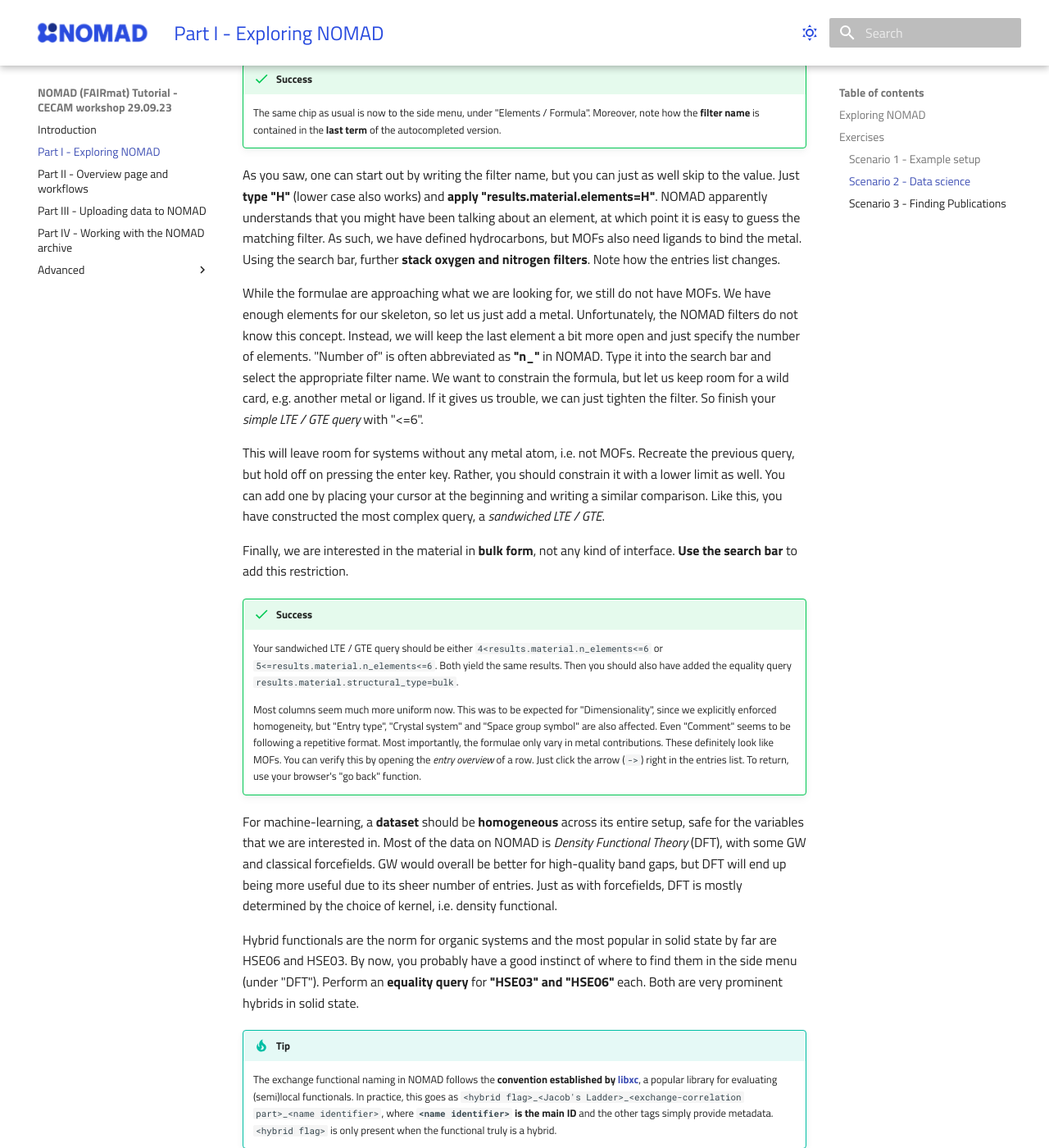
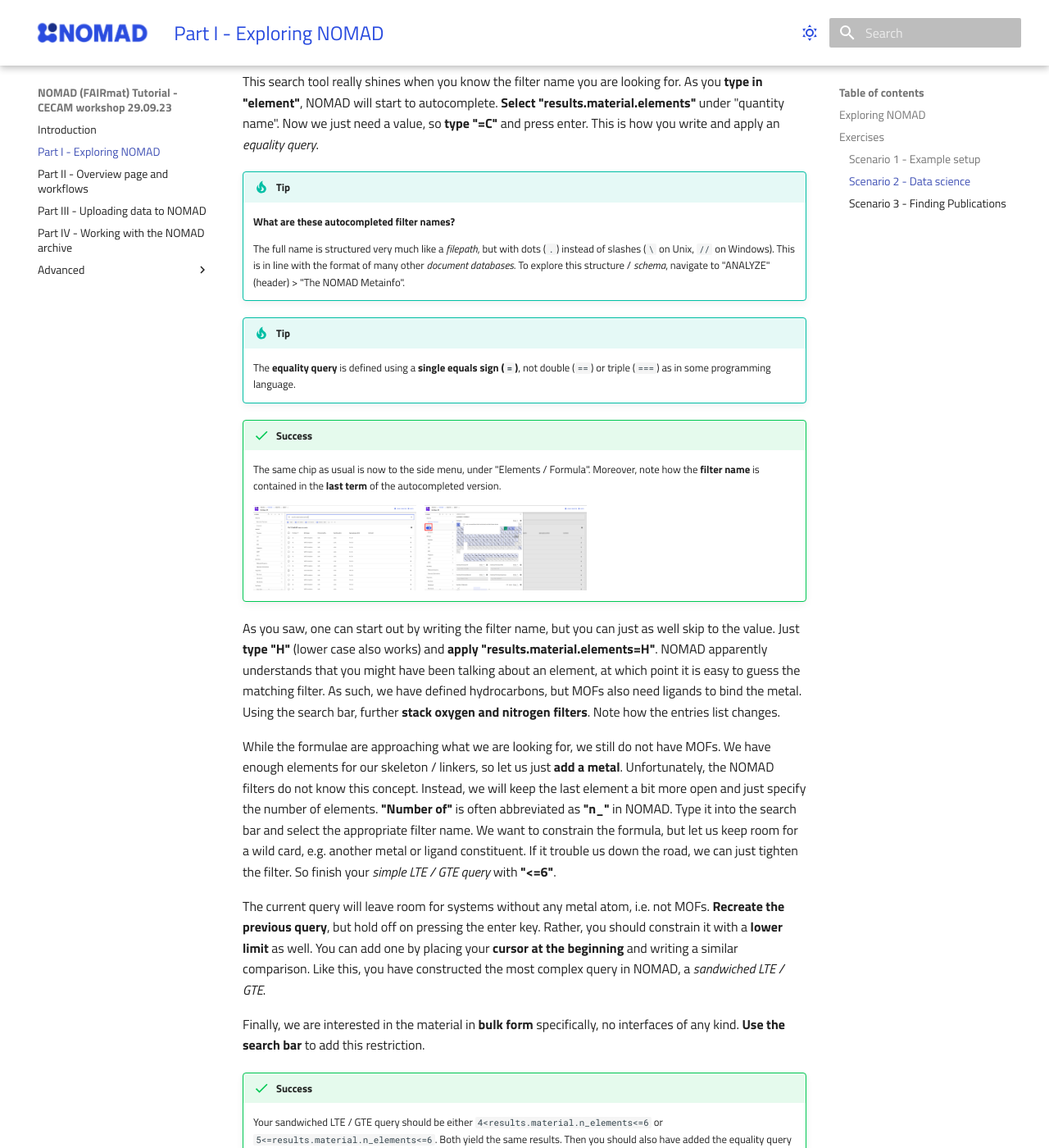
Before and after one commit to FAIRmat-NFDI/AreaC-Tutorial-CECAM-2023, an MkDocs documentation site: the page built from docs/part1.md, in a window 1280 px wide and 1400 px high, scrolled down 7045 px. Shown: the whole window at 82% size. Built offline with MkDocs 1.6.1 and Material for MkDocs 9.7.7, drawn with Linux system fonts in a browser that asks for light colours; some of the changed text lies outside the part shown.

Commit message:
Polish scenario 2 + add figures

```diff
--- a/docs/part1.md
+++ b/docs/part1.md
@@ -38,6 +38,7 @@ The landing NOMAD Entries page is a very intuitive and easy-to-use Graphical Use
 To get you acquainted with the GUI search in NOMAD, we will be presenting you with a couple of _scenarios_, similar to how you might encounter them in your daily activities.
 Each scenario starts with an _assignment box_ explaining the objective and listing the main skills you will acquire.
 They then proceed with a step-by-step walkthrough, with the most essential steps highlighted in boldface.
+
 There are several checkpoints along the way to ensure you stay on track.
 These come in the shape of _success boxes_. <!-- which you have to click to unfold -->
 Additional useful information that might be straying too off-topic is listed in _tip boxes_.
@@ -224,17 +225,17 @@ The fastest way here, is to retrieve **"Molecular Dynamics" > "Available Propert
 
     - customize the entries table.
     - use the search bar.
-    - the "OR" filter stacking.
+    - recognize "OR" filter stacking.
 
 In this scenario our objective is more vaguely defined, so we will **start by exploring** the database before focusing in.
 A good overview is fundamental for spotting interesting data.
 As you will have noticed, our main tool here is the **entries list** (supplemented by the statistics).
 Unfortunately, the default columns (Entry "Name", the Hill "Formula", "Entry type", "Upload time", and "Authors") are not that helpful when exploring the _materials space_.
-To **choose new columns**, **click on the three vertical slots** on the upper-right corner, opposite to "search results".
-You will be presented by a selection box menu of various quantities.
+To **choose new columns**, **click on the three vertical slots** (`|||`) in the upper-right corner, opposite to "search results".
+You will be presented with a checkbox menu of various quantities.
 **Deselect**
 
-- "Name": it contains similar information as both "Formula" and "Entry Type",
+- "Name": it contains similar information as "Formula" and "Entry Type" combined,
 - "Upload time": we do not care for now about when the data was uploaded,
 - "Author": dito,
 
@@ -243,39 +244,63 @@ and instead **select**
 - "Dimensionality": to distinguish whether we are dealing with bulk, surface, or molecules.
 - "Crystal system": the symmetry of the supercell.
 - "Space group symbol": the symmetry of the atomic coordinates inside the supercell.
-- "Comments": just to give us a bit more context, if needed.
+- "Comment": just to give us a bit more context, where possible.
 
 The 3 first selections can all be found under "Material" > "Structure".
 Let us furthermore **sort alphabetically by (Hill) "Formula"**.
-The column that is being used for sorting has an arrow next to its name.
-The direction of this arrow decides the ordering: ascending / alphabetical (up) or descending / reverse alphabetical (down).
+The column that is being used for sorting has an **arrow next to its name**.
+The **direction** of this arrow decides the **ordering**: ascending / alphabetical (up) or descending / reverse alphabetical (down).
 **Click on column header** to use it for sorting.
 The default ordering will be up.
-By clicking the same column header again, you can toggle it.
+You can toggle it, by clicking the same column header again.
 
 !!! tip
     **What are entries exactly?**
     Entries are individually stored data packages, shown as rows in the overview table.
-    In our context, they most overlap with an _individual calculation_, be they single-point or with updates to the atomic coordinates.
+    In our context, they mostly overlap with _individual calculations_, be they single-point or with updates to the atomic coordinates.
     When separate calculations are linked together into a _workflow_ (see [Part II](part2.md)), the overall link also receives its own dedicated entry.
-    Lastly, since NOMAD covers the whole of condensed matter, entries can also be _experimental samples_ or _batches_.
+    Lastly, since NOMAD covers the whole of Condensed Matter Physics and Chemistry, entries can also be _experimental samples_ or _batches_.
 
 !!! success
     You should now have a view in front of you similar to the reference figure.
     There is **little room for deviation**, since the **horizontal column order** is predetermined (matching the one in the selection box menu).
     Similarly, there can only be **one column for sorting** at a time.
 
-The "Material" filter group is among the best for exploration. <!-- elaborate -->
-We will start again with composition, focusing on the organic side, that is more or less static.
-Opening and closing the side panes while keeping an eye on the entries list is quite the hassle.
-As you get more familiarized with the range of filters, there is a faster alternative.
-**Click into the search bar** (above the entries list) to start typing.
+    <div class="image-container">
+        <div class="click-zoom">
+            <label>
+                <input type="checkbox">
+                <img src="../assets/part1_explore/sc2_column_selection.png" title="Checkbox menu for the columns after deselecting">
+            </label>
+        </div>
+        <div class="click-zoom">
+            <label>
+                <input type="checkbox">
+                <img src="../assets/part1_explore/sc2_column_layout.png" title="The new, ordered column layout">
+            </label>
+        </div>
+    </div>
 
-This option really shines when you know the filter name you are looking for.
+The "Material" filter group is great for exploration, because the chemical space itself is infinitely vast and varied.
+We will start again with composition and focus on the organic side, that is more or less static.
+Opening and closing the side panes the whole time while also keeping an eye on the entries list is quite the hassle, though.
+As you get more familiarized with the range of filters, a faster alternative becomes accessible: the **search bar**.
+Its main purpose is to provide **advanced text-based queries**.
+You could compare this to web search engines, like Google, though here the formatting is far stricter.
+Locate the bar (above the entries list) and **click into it to start typing**.
+
+This search tool really shines when you know the filter name you are looking for.
 As you **type in "element"**, NOMAD will start to autocomplete.
 **Select "results.material.elements"** under "quantity name".
 Now we just need a value, so **type "=C"** and press enter.
 This is how you write and apply an _equality query_.
+
+!!! tip
+    **What are these autocompleted filter names?**
+
+    The full name is structured very much like a _filepath_, but with dots (`.`) instead of slashes (`\` on Unix, `//` on Windows).
+    This is in line with the format of many other _document databases_.
+    To explore this structure / _schema_, navigate to "ANALYZE" (header) > "The NOMAD Metainfo".
 
 !!! tip
     The **equality query** is defined using a **single equals sign (`=`)**, not double (`==`) or triple (`===`) as in some programming language.
@@ -283,6 +308,21 @@ This is how you write and apply an _equality query_.
 !!! success
     The same chip as usual is now to the side menu, under "Elements / Formula".
     Moreover, note how the **filter name** is contained in the **last term** of the autocompleted version.
+
+    <div class="image-container">
+        <div class="click-zoom">
+            <label>
+                <input type="checkbox">
+                <img src="../assets/part1_explore/sc2_searchbar_Cquery.png" title="Query for entries containing carbon, right before applying filter">
+            </label>
+        </div>
+        <div class="click-zoom">
+            <label>
+                <input type="checkbox">
+                <img src="../assets/part1_explore/sc2_chip_Cquery.png" title="Active filter for entries containing carbon">
+            </label>
+        </div>
+    </div>
 
 As you saw, one can start out by writing the filter name, but you can just as well skip to the value.
 Just **type "H"** (lower case also works) and **apply "results.material.elements=H"**.
@@ -292,22 +332,22 @@ Using the search bar, further **stack oxygen and nitrogen filters**.
 Note how the entries list changes.
 
 While the formulae are approaching what we are looking for, we still do not have MOFs.
-We have enough elements for our skeleton, so let us just add a metal.
+We have enough elements for our skeleton / linkers, so let us just **add a metal**.
 Unfortunately, the NOMAD filters do not know this concept.
 Instead, we will keep the last element a bit more open and just specify the number of elements.
-"Number of" is often abbreviated as **"n_"** in NOMAD.
+**"Number of"** is often abbreviated as **"n_"** in NOMAD.
 Type it into the search bar and select the appropriate filter name.
-We want to constrain the formula, but let us keep room for a wild card, e.g. another metal or ligand.
-If it gives us trouble, we can just tighten the filter.
-So finish your _simple LTE / GTE query_ with "<=6".
+We want to constrain the formula, but let us keep room for a wild card, e.g. another metal or ligand constituent.
+If it trouble us down the road, we can just tighten the filter.
+So finish your _simple LTE / GTE query_ with **"<=6"**.
 
-This will leave room for systems without any metal atom, i.e. not MOFs.
-Recreate the previous query, but hold off on pressing the enter key.
-Rather, you should constrain it with a lower limit as well.
-You can add one by placing your cursor at the beginning and writing a similar comparison.
-Like this, you have constructed the most complex query, a _sandwiched LTE / GTE_.
+The current query will leave room for systems without any metal atom, i.e. not MOFs.
+**Recreate the previous query**, but hold off on pressing the enter key.
+Rather, you should constrain it with a **lower limit** as well.
+You can add one by placing your **cursor at the beginning** and writing a similar comparison.
+Like this, you have constructed the most complex query in NOMAD, a _sandwiched LTE / GTE_.
 
-Finally, we are interested in the material in **bulk form**, not any kind of interface.
+Finally, we are interested in the material in **bulk form** specifically, no interfaces of any kind.
 **Use the search bar** to add this restriction.
 
 !!! success
@@ -315,9 +355,17 @@ Finally, we are interested in the material in **bulk form**, not any kind of int
     Both yield the same results.
     Then you should also have added the equality query `results.material.structural_type=bulk`.
 
+    <div class="click-zoom" style="text-align: left;">
+        <label>
+            <input type="checkbox">
+            <img src="../assets/part1_explore/sc2_composition_complete.png" title="All filters determining composition">
+        </label>
+    </div>
+
     Most columns seem much more uniform now.
     This was to be expected for "Dimensionality", since we explicitly enforced homogeneity, but "Entry type", "Crystal system" and "Space group symbol" are also affected.
     Even "Comment" seems to be following a repetitive format.
+
     Most importantly, the formulae only vary in metal contributions.
     These definitely look like MOFs.
     You can verify this by opening the _entry overview_ of a row.
@@ -330,7 +378,7 @@ GW would overall be better for high-quality band gaps, but DFT will end up being
 Just as with forcefields, DFT is mostly determined by the choice of kernel, i.e. density functional.
 
 Hybrid functionals are the norm for organic systems and the most popular in solid state by far are HSE06 and HSE03.
-By now, you probably have a good instinct of where to find them in the side menu (under "DFT").
+By now, you probably have a good instinct of where to find them in the side menu (under "DFT"), but let us stick with the search bar for practice.
 Perform an **equality query** for **"HSE03" and "HSE06"** each.
 Both are very prominent hybrids in solid state.
 
@@ -349,7 +397,19 @@ For your answer, **take a look at the side menu**.
     Just as the name suggests, the logic condition is different in this case.
     Our "XC Functional Names" filter as not been narrowed down, but **extend to search for both** options.
 
-    Note that a **single entry** (and even calculation) may contain **multiple functional names**, just not `XC`!
+    <div class="click-zoom" style="text-align: left;">
+        <label>
+            <input type="checkbox">
+            <img src="../assets/part1_explore/sc2_method_complete.png" title="All filters determining composition and methodology">
+        </label>
+    </div>
+
+    In practice, when doing **machine learning**, you would only choose a **single functional** (HSE06 in this case).
+    The only exception would be _transfer learning_, but even then you are advised to split the functionals out over separate queries.
+    Here, we look for 2 functionals just for educational reasons.
+
+!!! tip
+    A **single entry** (and even calculation) may contain **multiple functional names**, just not `XC`!
     The libxc namely splits up _exchange-correlation_ functionals (`XC`) into _exchange_ (`X`) and _correlation_ (`C`), when appropriate.
     So for example, the most prominent functional in NOMAD, `PBE`, is stored as `[GGA_X_PBE, GGA_C_PBE]`.
     Note that selecting one of either or even both (due to the `OR` logic), does not guarantee a user will retrieve only PBE.
@@ -358,19 +418,19 @@ With the main method specified, there are still a bunch of additional numerical
 These can all be found under the filter subgroup "Precision".
 It is tough to estimate these parameters' actual impact.
 Therefore, they are best left till the end of the full query.
-Then you can evaluate the cost-benefit of reducing the dataset you retrieve for homogeneity or precision.
+Then you can evaluate the cost-benefit of reducing the dataset size for higher homogeneity or precision.
 
 This feature is quite recent.
-For it to have any impact, the NOMAD database has to run over all of 13 million entries and reprocess them.
+For it to have a significant impact, the NOMAD database has to run over all of 13 million entries and reprocess them.
 In other words, new features will always lag behind in old data.
 Please bear this in mind.
 Since there are too few examples at the moment, we will skip this set of filters.
-If you are interested, though, feel free to check out the FAIRmat [Tutorial 10](https://www.fairmat-nfdi.eu/events/fairmat-tutorial-10/tutorial-10-home) for a full rundown.
+If you are interested, though, feel free to check out FAIRmat [Tutorial 10](https://www.fairmat-nfdi.eu/events/fairmat-tutorial-10/tutorial-10-home) for a full rundown.
 
 Lastly, we only want data that contains **the relevant observable**, the band gap.
 The search bar supports _presence queries_, but these are formatted as equality queries with special quantity names.
 Guessing that name becomes very hard, requiring intimate knowledge of the underlying data structure.
-Searching for the value is not always an option either here.
+Searching for the value is not always an option here either.
 It may help to realize that observables that come out of a calculation, workflow, etc. are called _"Properties"_.
 **Try out "propert"** in the search bar and **pick the category** that best fits band gap.
 Then fill in the value with **electronic.band_structure_electronic.band_gap**.
@@ -382,9 +442,16 @@ Then fill in the value with **electronic.band_structure_electronic.band_gap**.
     The band gap describes the electronic structure around the Fermi energy.
     Just as the chip displays, it is an "Electronic Property".
 
+    <div class="click-zoom" style="text-align: left;">
+        <label>
+            <input type="checkbox">
+            <img src="../assets/part1_explore/sc2_bandgap_filter.png" title="The active band gap filter">
+        </label>
+    </div>
+
     This filter yields a blank / empty entries list.
     The value itself can shed more light here.
-    The "Band gap" is in reality only that of band structure calculations.
+    The "Band gap" is in reality only that of band structure calculations, meaning the former has to be present.
     This is due to a legacy implementation, but has been mended.
     After reprocessing, this update will be applied over the whole database.
 
@@ -395,9 +462,24 @@ When filtering by presence, the overview suffices.
 How would you **finish the query**?
 
 !!! success
-    As an alternative, we can go with the **"Density of states"** (DOS) [^2], matching 1.9800 entries.
-    The equivalent search bar query would be **"electronic_property=dos_electronic"**.
+    As an alternative, we can go with the **"Density of states"** (DOS) [^2], matching 2.833 entries.
+    The equivalent search bar query would be **"electronic_properties=dos_electronic"**.
     There is no need to narrow it down any further: we accept both data from spin-polarized and spin-restricted calculations.
+
+    <div class="image-container">
+        <div class="click-zoom">
+            <label>
+                <input type="checkbox">
+                <img src="../assets/part1_explore/sc2_fullquery.png" title="The results of the final query with DOS">
+            </label>
+        </div>
+        <div class="click-zoom">
+            <label>
+                <input type="checkbox">
+                <img src="../assets/part1_explore/sc2_fullquery_selection.png" title="Selection of the search results, ready for download">
+            </label>
+        </div>
+    </div>
 
 !!! tip
     **When stacking order matters**
@@ -417,9 +499,7 @@ From hereon, the best strategy would be to download the data you need, extract t
 You might come across some new ideas on how to further hone your query and filter out more noise.
 **Click the checkbox next to the column headers** in the entries list to select all entries.
 The 3 vertical slots now change to a **download symbol**, given you the option between the original (raw) format or the **NOMAD format** (processed).
-To save your query for future use, **click on the _code symbol_** (`< >`) to the right of "FILTERS" in the **side menu**.
-The specifications are found in the **"Request" section**.
-You can **copy them** over to a local file using the _clipboard symbol_.
+To save your query for future use, simply **bookmark the url**.
 
 ### Scenario 3 - Finding Publications
 
```
Also changed, not shown: docs/assets/part1_explore/sc2_bandgap_filter.png (added), docs/assets/part1_explore/sc2_chip_Cquery.png (added), docs/assets/part1_explore/sc2_column_layout.png (added), docs/assets/part1_explore/sc2_column_selection.png (added), docs/assets/part1_explore/sc2_composition_complete.png (added), docs/assets/part1_explore/sc2_fullquery.png (added), docs/assets/part1_explore/sc2_fullquery_selection.png (added), docs/assets/part1_explore/sc2_method_complete.png (added), docs/assets/part1_explore/sc2_searchbar_Cquery.png (added).
